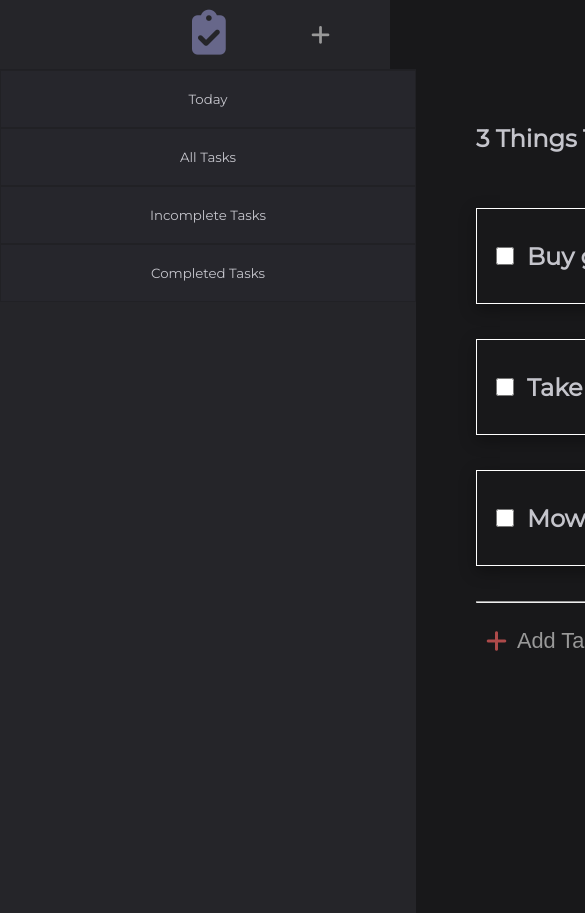
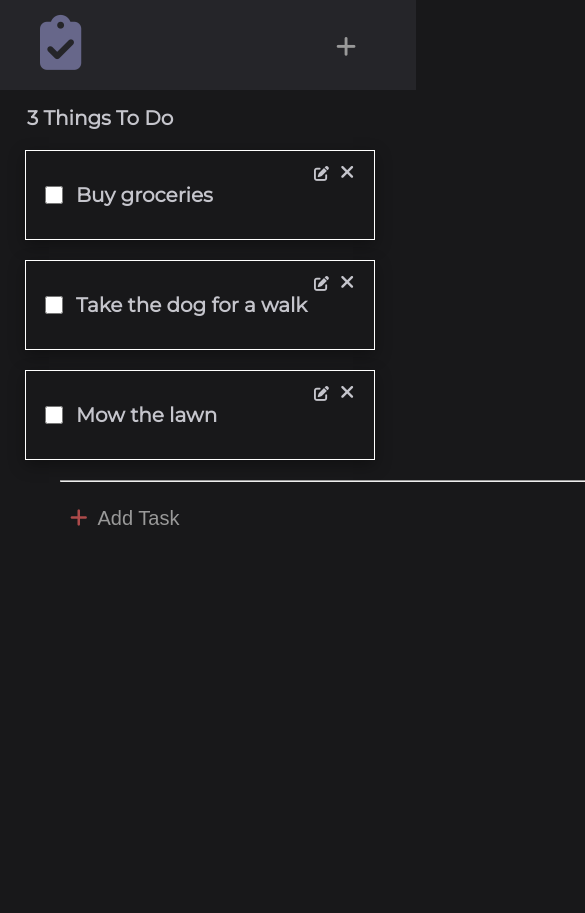
Before and after one commit to Jwilkins48/toDoList, a React (Create React App) app: page / in a window 390 px wide. Shown: the top 913 px of the page, 585 px wide, since content can reach past the window. After the commit the page ends 844 px from the top, so only its background shows below. Built offline with nearby package versions, Linux system fonts and the light colour scheme; a web font is replaced by a local one.

Commit message:
adding mobile version

```diff
--- a/src/components/AddTaskDropdown.jsx
+++ b/src/components/AddTaskDropdown.jsx
@@ -33,7 +33,7 @@ function AddTaskDropdown({className, addTask, open, setOpen}) {
     <div className={className}>
     <hr className='hr' />
     <div className="dropdownWrapper">
-        <button onClick={handleButtonClick} className='addTaskBtn'><i class="fa-solid fa-plus addIcon"></i> Add
+        <button onClick={handleButtonClick} id='openDropAddBtn' className='addTaskBtn'><i id='dropAddIcon' class="fa-solid fa-plus addIcon"></i> Add
         Task</button>
 
         {open &&(<form onSubmit={handleSubmit} id="dropDown">
--- a/src/components/Card.jsx
+++ b/src/components/Card.jsx
@@ -45,7 +45,7 @@ const showEdit = (
     <button onClick={()=> setEditing(false)} className='updateBtn'>Cancel</button>
 
     <button onClick={() => setEditing(true)} className='editBtn'><i class="fa-solid fa-pen-to-square"></i></button>
-    <button onClick={()=> deleteTask(task.id)} className='optionsBtn'><i class="fa-solid fa-xmark"></i></button>
+    <button onClick={()=> deleteTask(task.id)} id='deleteBtn' className='optionsBtn'><i class="fa-solid fa-xmark"></i></button>
 </div>
 );
 
@@ -55,7 +55,7 @@ const showTasks = (
         <label htmlFor={task.id} className={complete ? 'crossOut' : null} id="tasks">{task.task}</label>
         <button onClick={() => setEditing(true)} className="editBtn"><i
                 class="fa-solid fa-pen-to-square"></i></button>
-        <button onClick={()=> deleteTask(task.id)} className='optionsBtn'><i class="fa-solid fa-xmark"></i></button>
+        <button onClick={()=> deleteTask(task.id)} id='deleteBtn' className='optionsBtn'><i class="fa-solid fa-xmark"></i></button>
     </div>
 );
 
--- a/src/index.css
+++ b/src/index.css
@@ -265,3 +265,57 @@ body {
 .sideBarTab:hover{
   background-color: #3b3b41;
 }
+
+
+/* MOBILE SECTION */
+@media(max-width: 900px) {
+  .homeLeftSide{
+   display: none;
+  }
+  .card{
+    width: 350px;
+    height: 90px;
+    margin: 5px 25px;
+    font-size: 20px;
+  }
+  .headerContainer{
+    width: 26rem;
+    height: 90px;
+  }
+  .dropBtnContainer{
+    margin-top: 15px;
+  }
+  .addTaskDropdownBtn{
+    width: 90px;
+  }
+  #dropDown{
+    display: flex;
+    flex-direction: column;
+    width: 375px;
+    margin: 10px -52px;
+  }
+  .dropDownInput{
+    width: 300px;
+  }
+  .mainLogo{
+    margin: 15px 40px;
+    font-size: 55px;
+  }
+  .editBtn{
+    font-size: 15px;
+    right: 38px;
+  }
+  #deleteBtn{
+    font-size: 19px;
+  }
+  #openDropAddBtn, #dropAddIcon, .allTaskHeader{
+    font-size: 20px;
+  }
+  .allTaskHeader{
+    margin: 16px 27px;
+  }
+  #headerAddBtn{
+    margin: 25px 50px;
+    font-size: 23px;
+  }
+}
```
